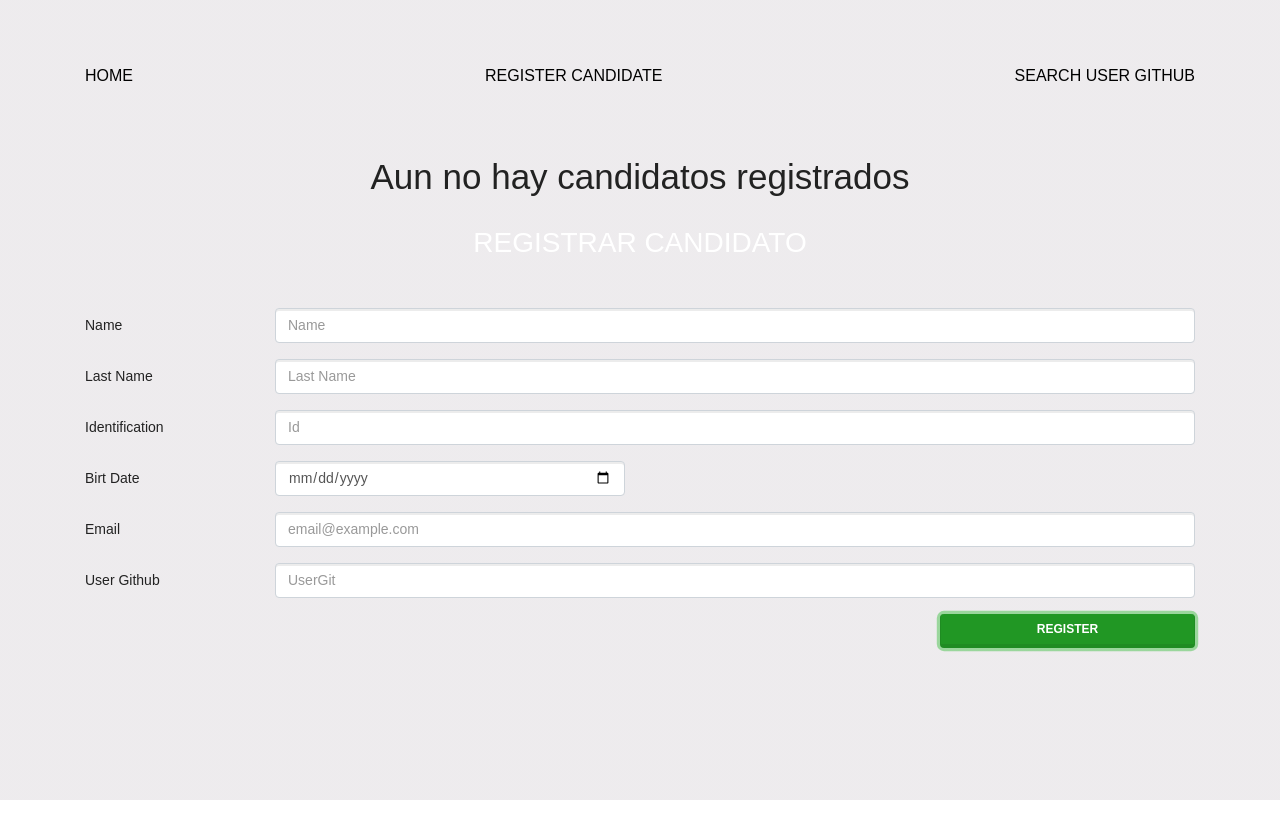
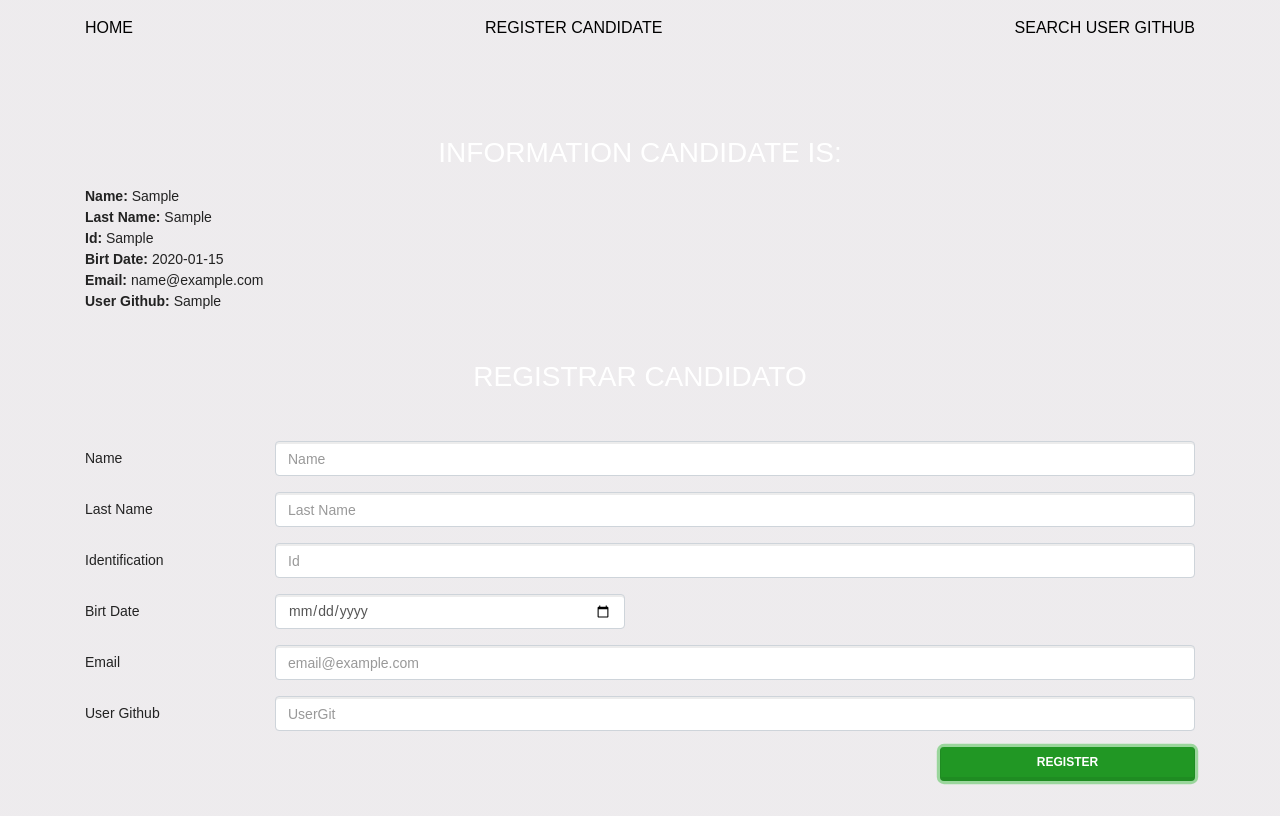
Before and after one commit to anamariaagudelo/prueba-react, a React (Create React App) app: page /register in a window 1280 px wide. Both pictures are taken after typing "Sample", "Sample", "Sample", "2020-01-15", "name@example.com", "Sample" into the empty fields and a click on the button "REGISTER". Built offline with nearby package versions, Linux system fonts and the light colour scheme.

Commit message:
Print Candidate in the Header  OK

```diff
--- a/src/components/UI/Header/Header.js
+++ b/src/components/UI/Header/Header.js
@@ -1,9 +1,10 @@
 import React from 'react';
+
 
 const Header = (props)=>{
     return(
         <header>
-            <h1 className="text-center">{props.cookies}</h1>
+
         </header>
     )
 }
--- /dev/null
+++ b/src/screens/RegisterCandidate/Candidate.js
@@ -0,0 +1,24 @@
+import React, { Component } from 'react'
+
+
+class Candidate extends Component {
+
+    render() {
+        const { name, lastName, id, birtDate, email, userGit } = this.props.info;
+        return (
+            <div className="media mt-3">
+                <div className="media-body">
+                    <p className="card-text"><span>Name: </span>{name}</p>
+                    <p className="card-text"><span>Last Name: </span>{lastName}</p>
+                    <p className="card-text"><span>Id: </span>{id}</p>
+                    <p className="card-text"><span>Birt Date: </span>{birtDate}</p>
+                    <p className="card-text"><span>Email: </span>{email}</p>
+                    <p className="card-text"><span>User Github: </span>{userGit}</p>
+                </div>
+            </div>
+        );
+
+    }
+}
+
+export default Candidate;
--- /dev/null
+++ b/src/screens/RegisterCandidate/PrintCandidate.js
@@ -0,0 +1,30 @@
+import React, { Component } from 'react';
+import Candidate from './Candidate'
+
+class PrintCandidate extends Component {
+
+    render() {
+        const candidates = this.props.candidates;
+
+        const message = Object.keys(candidates).length === 0 ? '' : 'Information Candidate is:';
+
+        return (
+            <div className="card- mt-5">
+                <div className="cad-body">
+                    <h2 className="card-title text-center">{message}</h2>
+                    <div className="lista-citas">
+                        {Object.keys(this.props.candidates).map(candidate =>(
+                            <Candidate
+                            key = {candidate}
+                            info = {this.props.candidates[candidate]}
+                            />
+                        ))}
+                    </div>
+                </div>
+            </div>
+
+        );
+    }
+}
+
+export default PrintCandidate;
--- a/src/screens/RegisterCandidate/RegisterCandidate.js
+++ b/src/screens/RegisterCandidate/RegisterCandidate.js
@@ -1,6 +1,6 @@
 import React, { Component } from 'react';
-import Header from '../../components/UI/Header/Header'
 import RegisterCandidateForm from './RegisterCandidateForm';
+import PrintCandidate from './PrintCandidate'
 
 
 
@@ -11,7 +11,7 @@ class RegisterCandidate extends Component {
 
     createCandidate = (NewCandidate) => {
         //console.log(candidate);
-        const candidates = [...this.state.candidates,NewCandidate]; // Una copia del state actual y le paso el nuevo candidato
+        const candidates = [...this.state.candidates, NewCandidate]; // Una copia del state actual y le paso el nuevo candidato
         console.log(candidates);
 
         this.setState({
@@ -23,7 +23,11 @@ class RegisterCandidate extends Component {
     render() {
         return (
             <div>
-                <Header cookies={"Aun no hay candidatos registrados"} />
+                <div>
+                    <PrintCandidate
+                        candidates={this.state.candidates} />
+                </div>
+
                 <div>
                     <RegisterCandidateForm
                         createCandidate={this.createCandidate} />
--- a/src/screens/RegisterCandidate/RegisterCandidateForm.js
+++ b/src/screens/RegisterCandidate/RegisterCandidateForm.js
@@ -12,8 +12,9 @@ class RegisterCandidateForm extends Component {
     emailRef = React.createRef();
     userGitRef = React.createRef();
 
-    state = {}
-
+    state = {
+        error: false
+    }
 
 
 
@@ -23,14 +24,21 @@ class RegisterCandidateForm extends Component {
         const name = this.nameRef.current.value,
             lastName = this.lastNameRef.current.value,
             id = this.idRef.current.value,
+            birtDate = this.birtDateRef.current.value,
             email = this.emailRef.current.value,
             userGit = this.userGitRef.current.value
 
+        if (name === '' || lastName === '' || id === ''||birtDate==='' || email === '' || userGit === '') {
+            this.setState({
+                error: true
+            })
+        } else {
             const newCandidate = {
-            ide:uuid(),
+                ide: uuid(),
                 name,
                 lastName,
                 id,
+                birtDate,
                 email,
                 userGit
             }
@@ -40,9 +48,19 @@ class RegisterCandidateForm extends Component {
 
             //Reiniciar el formulario
             e.currentTarget.reset();
+
+            //Elimminar el Error
+            this.setState({
+                error:false
+            })
+        }
     }
 
+
+
     render() {
+        const ErrorExist = this.state.error;
+
         return (
             <div className="car-mt-5">
                 <h2 className="card-title text-center mb-5">REGISTRAR CANDIDATO</h2>
@@ -91,6 +109,7 @@ class RegisterCandidateForm extends Component {
                         </div>
                     </div>
                 </form>
+                {ErrorExist ? <div className="alert alert-danger text-center">All fields are required</div> : ''}
             </div>
 
         )
--- a/src/screens/Router.js
+++ b/src/screens/Router.js
@@ -3,7 +3,6 @@ import {BrowserRouter, Route, Switch} from 'react-router-dom';
 import Home from '../screens/Home/Home'
 import SearchUserGithub from '../screens/SearchUserGithub/SearchUserGithub'
 import Error from '../screens/Error/Error'
-import Header from '../components/UI/Header/Header'
 import NavigationBar from '../components/UI/navigation/NavigationBar'
 import RegisterCandidate from '../screens/RegisterCandidate/RegisterCandidate';
 
@@ -11,7 +10,6 @@ class Router extends Component{
     render(){
         return(
             <BrowserRouter>
-            <Header/>
             <NavigationBar></NavigationBar>
                 <Switch>
                    <Route exact path="/" component={Home}/>
```
Lines whose indentation alone changed are shown as unchanged.
